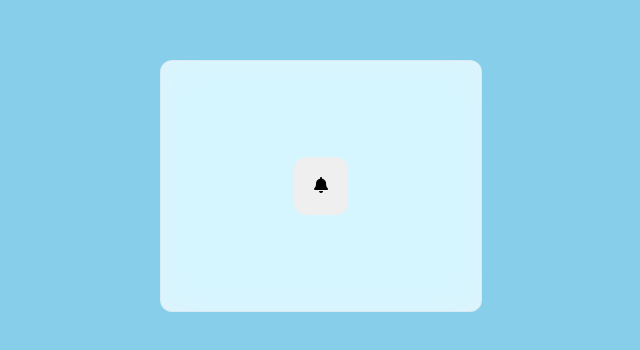
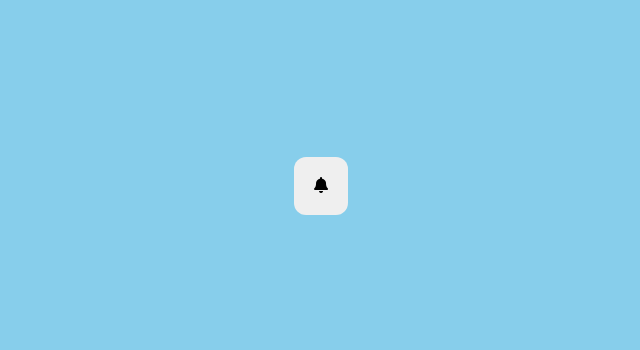
Before and after one commit to hernandoabella/sound-on-click, a plain HTML site: page index.html in a window 1280 px wide. Shown: the part 214-564 px from the top of the page, without its empty margins (319-959 px from the left). Drawn offline with Linux system fonts and the light colour scheme.

Commit message:
Update styles.css

```diff
--- a/styles.css
+++ b/styles.css
@@ -3,17 +3,10 @@ body {
 }
 
 .container {
-  backdrop-filter: blur(16px) saturate(180%);
-  -webkit-backdrop-filter: blur(16px) saturate(180%);
-  background-color: rgba(255, 255, 255, 0.75);
-  border-radius: 12px;
-  border: 1px solid rgba(209, 213, 219, 0.3);
   position: absolute;
   top: 50%;
   left: 50%;
   transform: translate(-50%, -50%);
-  width: 320px;
-  height: 250px;
 }
 
 button {
```
